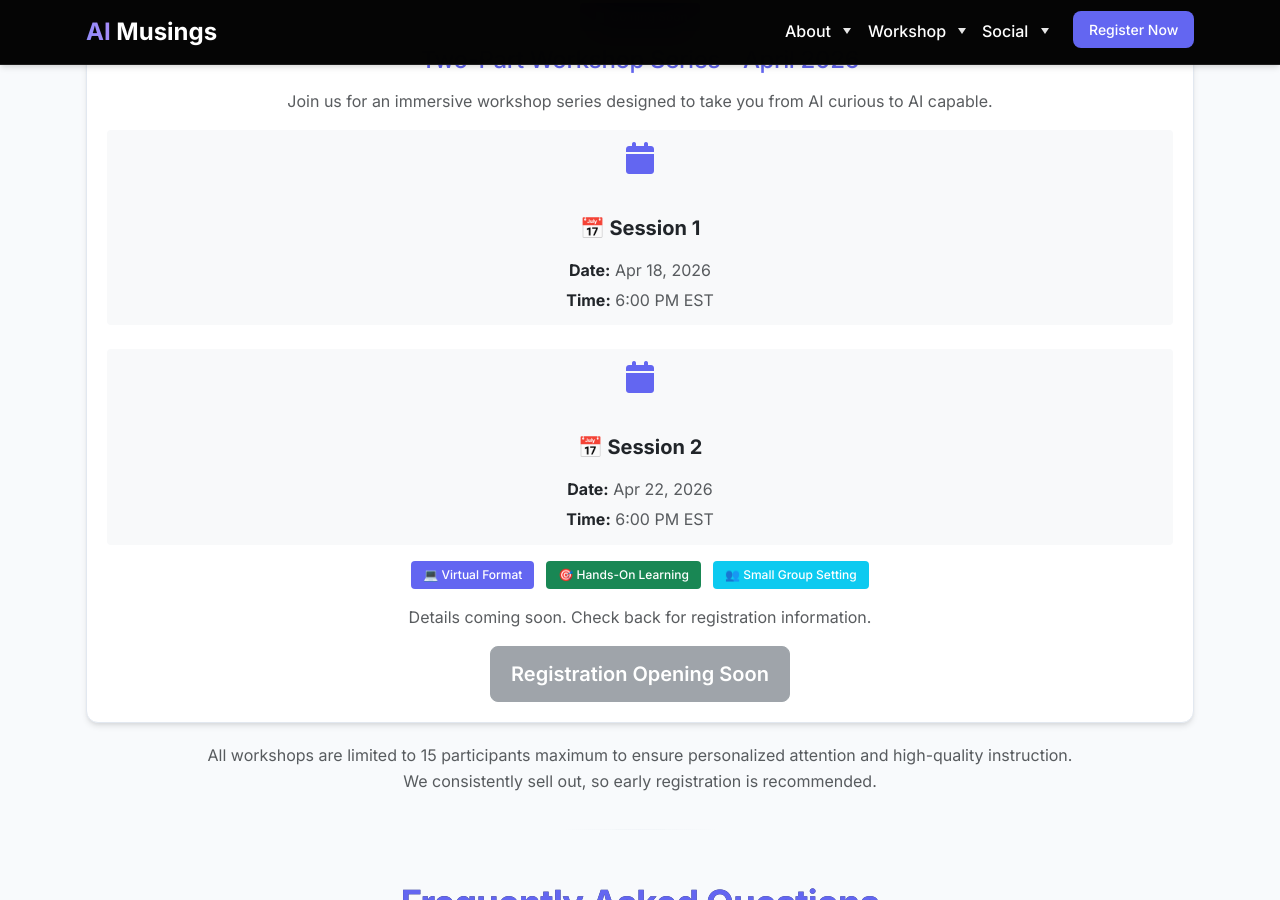
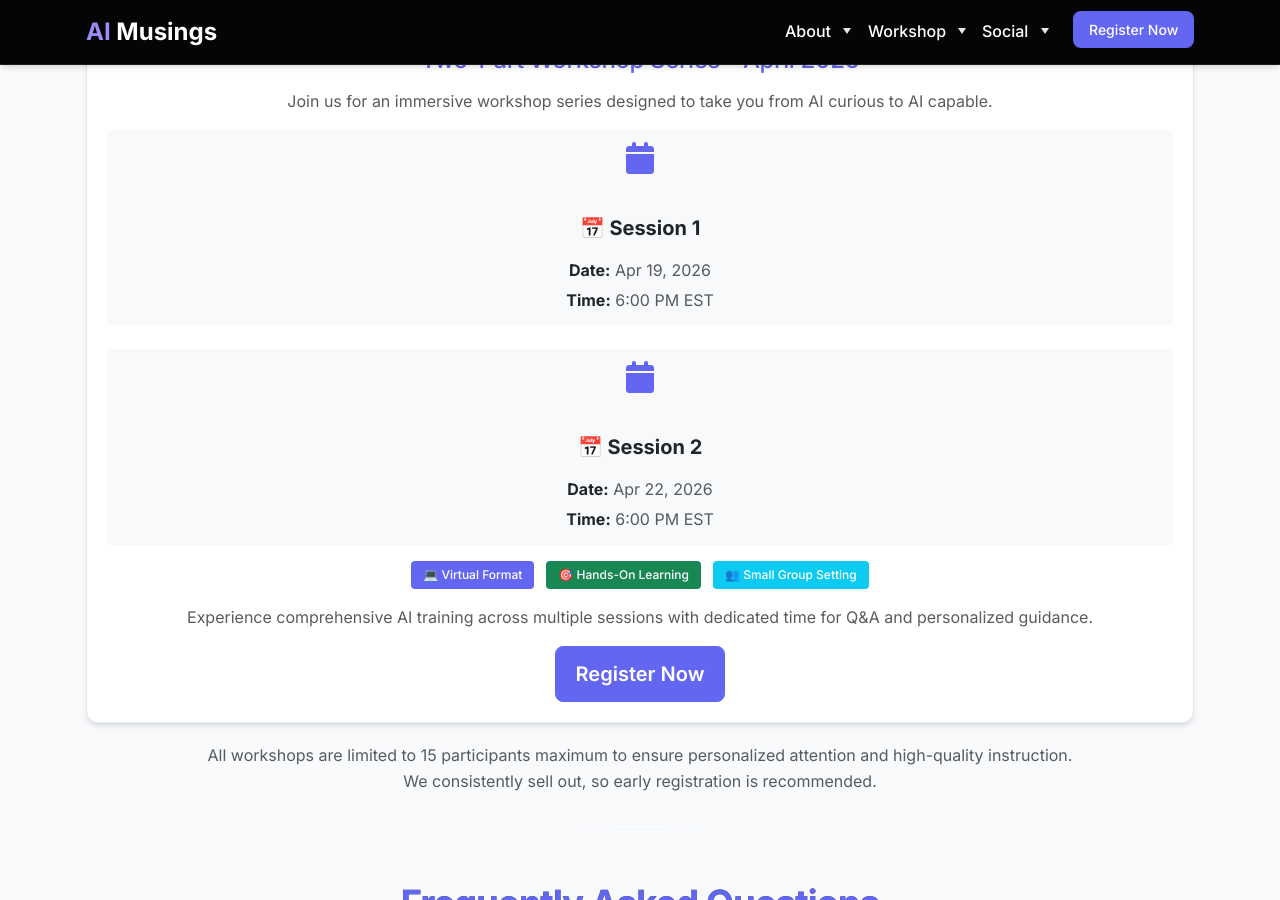
Before and after one commit to pulsarventures/aimusings.site, a Jekyll site: the page built from index.html, in a window 1280 px wide and 900 px high, scrolled down 12179 px. Built offline with Jekyll 4.4.1, drawn with Linux system fonts in a browser that asks for light colours; the list of posts is cut into pages by our own code; some of the changed text lies outside the part shown.

Commit message:
Mark Workshop 7 complete and update April dates with registration
- Mark January Workshop 7 as completed
- Update April Workshop 9 dates to Apr 19 & 22
- Add registration link for April workshop

🤖 Generated with [Claude Code](https://claude.com/claude-code)

Co-Authored-By: Claude <noreply@anthropic.com>

```diff
--- a/index.html
+++ b/index.html
@@ -989,7 +989,7 @@ title: "Accelerate Your AI Game: Learn, Apply, Build in One Immersive Session"
                         <tbody>
                             <tr class="table-info">
                                 <td><strong>Workshop 9</strong></td>
-                                <td>April 18 & 22, 2026</td>
+                                <td>April 19 & 22, 2026</td>
                                 <td><span class="badge bg-info">📅 Scheduled</span></td>
                                 <td>
                                     <span class="text-muted">Coming Soon</span>
@@ -1003,10 +1003,10 @@ title: "Accelerate Your AI Game: Learn, Apply, Build in One Immersive Session"
                                     <span class="text-muted">Coming Soon</span>
                                 </td>
                             </tr>
-                            <tr class="table-warning">
+                            <tr class="table-light">
                                 <td><strong>Workshop 7</strong></td>
                                 <td>January 25 & 27, 2026</td>
-                                <td><span class="badge bg-warning text-dark">🔄 In Progress</span></td>
+                                <td><span class="badge bg-success">✓ Completed</span></td>
                                 <td>
                                     <span class="text-muted">Recap Coming Soon</span>
                                 </td>
@@ -1161,7 +1161,7 @@ title: "Accelerate Your AI Game: Learn, Apply, Build in One Immersive Session"
                                         <i class="fas fa-calendar fa-2x text-primary mb-2"></i>
                                         <h5 class="text-dark">📅 Session 1</h5>
                                     </div>
-                                    <p class="text-muted mb-1"><strong class="text-dark">Date:</strong> Apr 18, 2026</p>
+                                    <p class="text-muted mb-1"><strong class="text-dark">Date:</strong> Apr 19, 2026</p>
                                     <p class="text-muted mb-0"><strong class="text-dark">Time:</strong> 6:00 PM EST</p>
                                 </div>
                             </div>
@@ -1184,8 +1184,8 @@ title: "Accelerate Your AI Game: Learn, Apply, Build in One Immersive Session"
                                     <span class="badge bg-success px-3 py-2">🎯 Hands-On Learning</span>
                                     <span class="badge bg-info px-3 py-2">👥 Small Group Setting</span>
                                 </div>
-                                <p class="text-muted mb-4">Details coming soon. Check back for registration information.</p>
-                                <button class="btn btn-secondary btn-lg px-5 py-3 fw-semibold" disabled>Registration Opening Soon</button>
+                                <p class="text-muted mb-4">Experience comprehensive AI training across multiple sessions with dedicated time for Q&A and personalized guidance.</p>
+                                <a href="https://www.tixtree.com/e/accelerate-your-ai-game-learn-build-apply-1fa6b0fa1d96" class="btn btn-primary btn-lg px-5 py-3 fw-semibold" target="_blank">Register Now</a>
                             </div>
                         </div>
                     </div>
```
